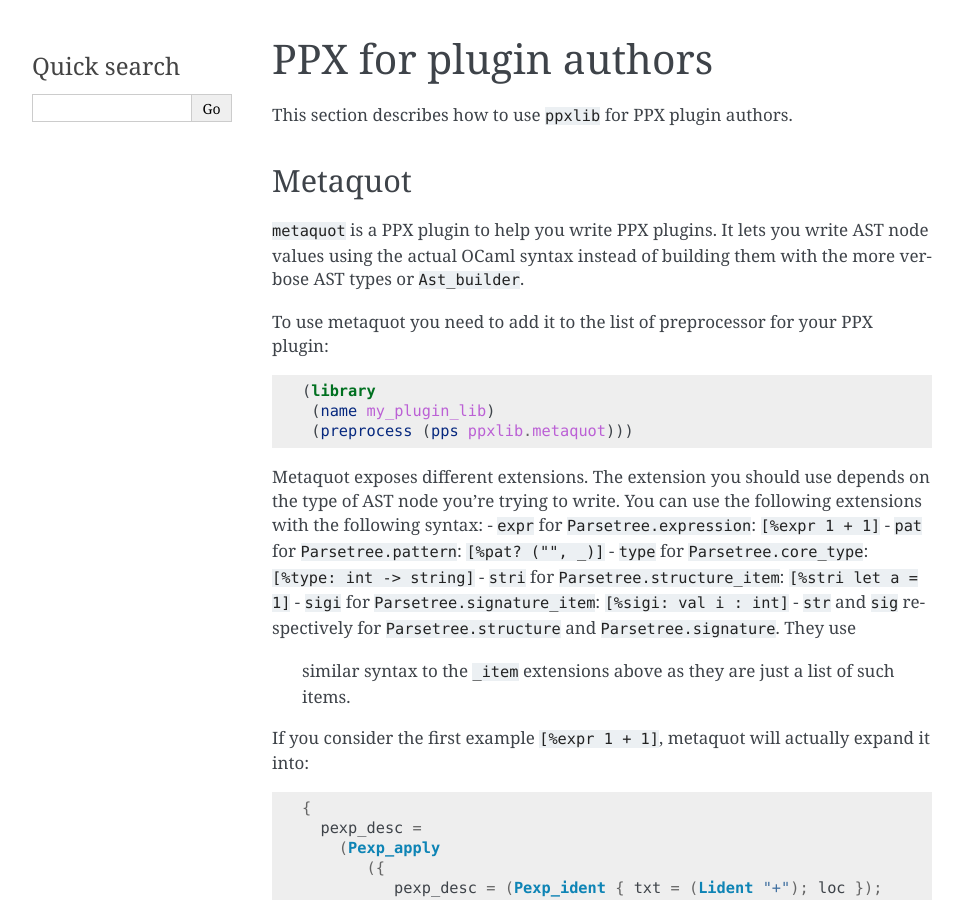
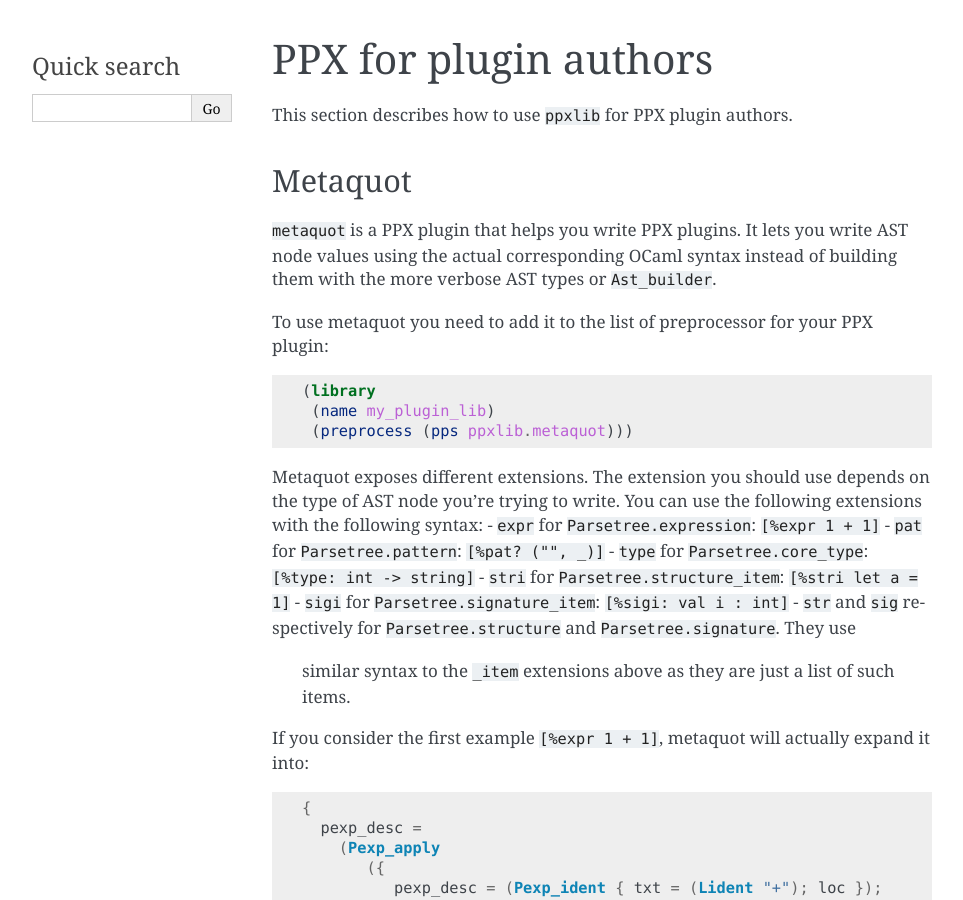
Before and after one commit to ocaml-ppx/ppxlib, a Sphinx documentation site: the page built from doc/ppx-for-plugin-authors.rst, in a window 1280 px wide and 900 px high. Shown: the whole window, without its empty margins (148-1111 px from the left). Built offline with Sphinx 7.4.7, drawn with Linux system fonts in a browser that asks for light colours.

Commit message:
Improve first paragraph
Signed-off-by: Nathan Rebours <nathan.p.rebours@gmail.com>

```diff
--- a/doc/ppx-for-plugin-authors.rst
+++ b/doc/ppx-for-plugin-authors.rst
@@ -7,9 +7,9 @@ This section describes how to use ``ppxlib`` for PPX plugin authors.
 Metaquot
 --------
 
-``metaquot`` is a PPX plugin to help you write PPX plugins. It lets you write AST node values
-using the actual OCaml syntax instead of building them with the more verbose AST types or
-``Ast_builder``.
+``metaquot`` is a PPX plugin that helps you write PPX plugins. It lets you write AST node values
+using the actual corresponding OCaml syntax instead of building them with the more verbose AST types
+or ``Ast_builder``.
 
 To use metaquot you need to add it to the list of preprocessor for your PPX plugin:
 
```
